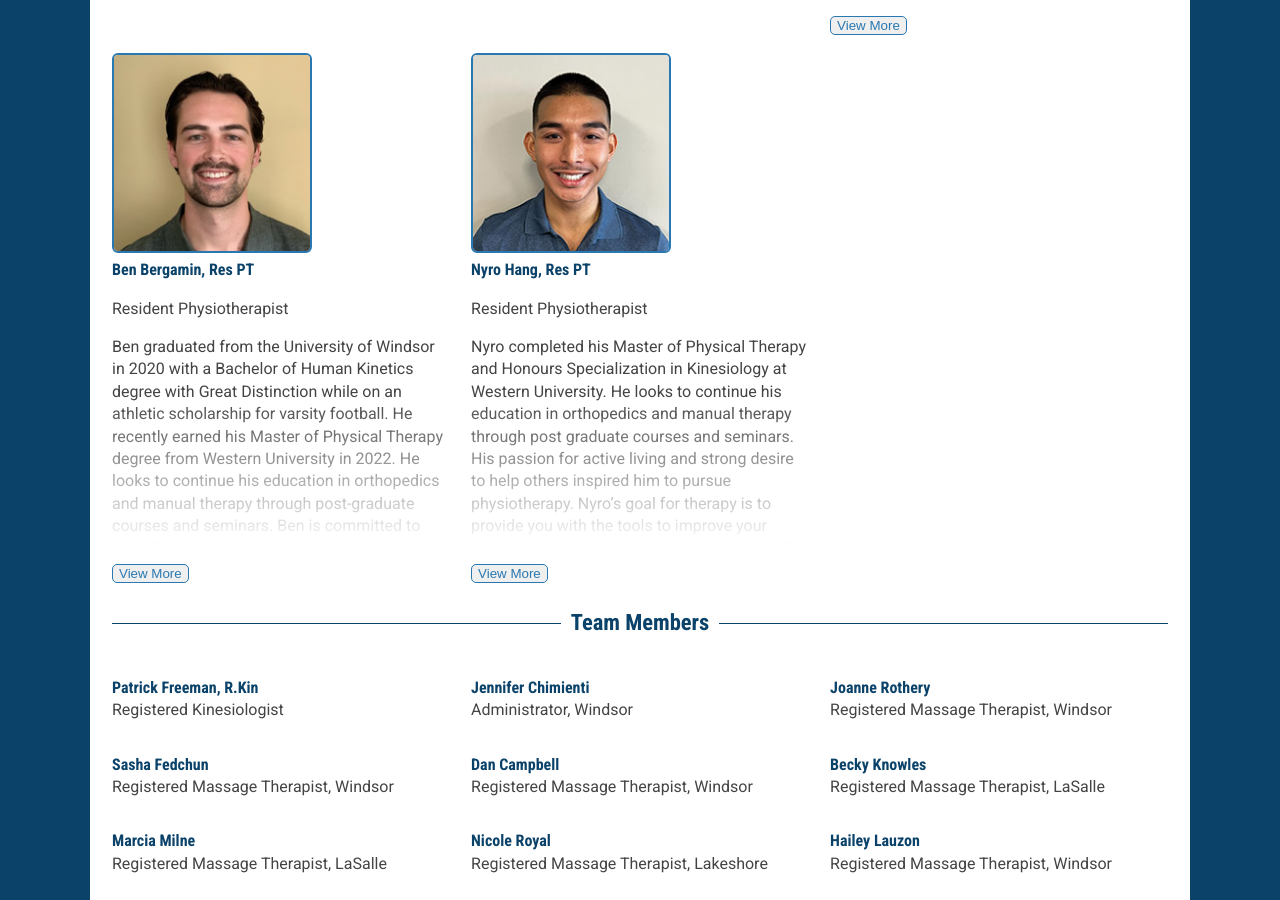
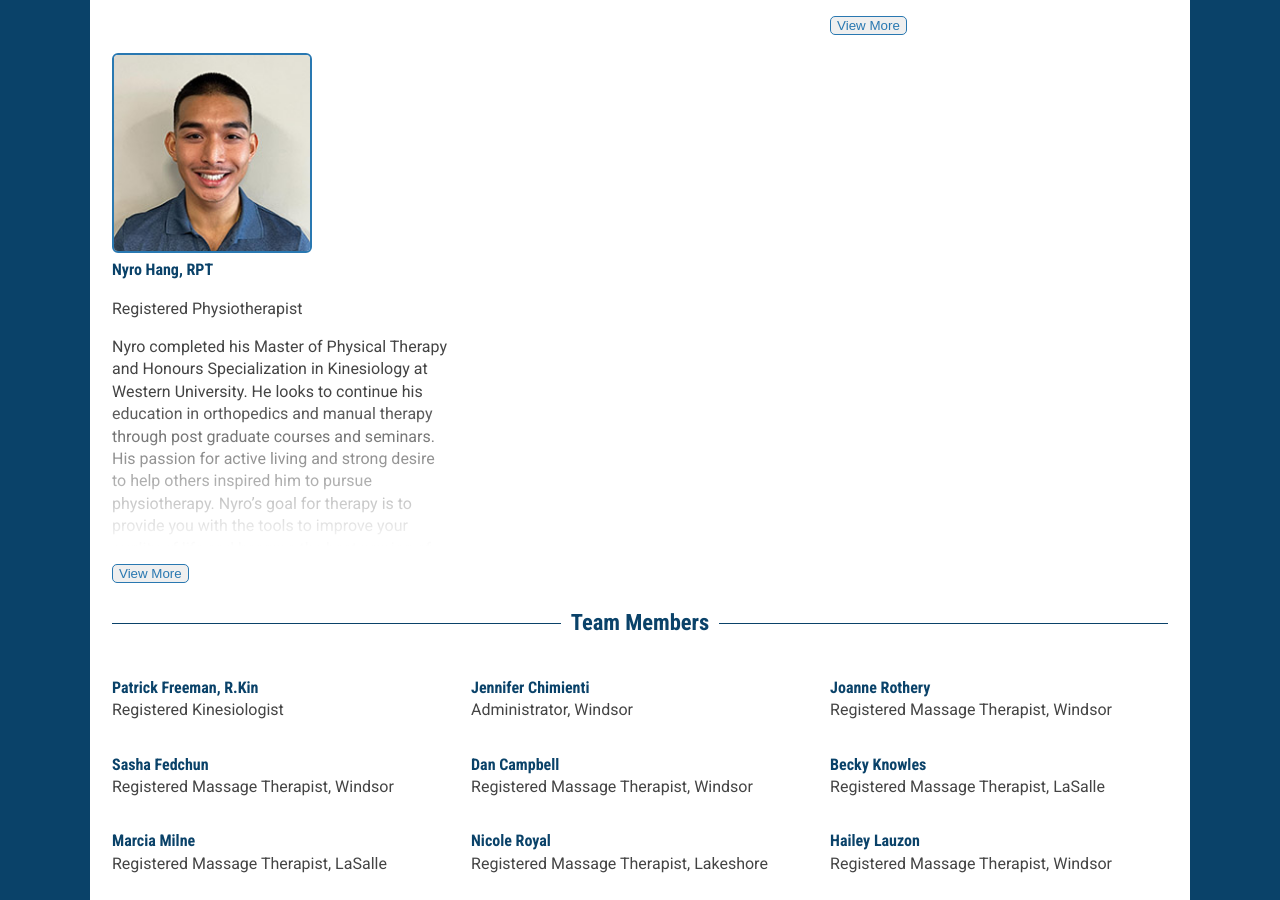
Before and after one commit to tobyl/pinnacle, a Jekyll site: the page built from our-staff.markdown, in a window 1280 px wide and 900 px high, scrolled down 2489 px. Built offline with Jekyll 4.4.1, drawn with Linux system fonts in a browser that asks for light colours.

Commit message:
staff updates.

```diff
--- a/our-staff.markdown
+++ b/our-staff.markdown
@@ -79,14 +79,14 @@ slug: our-staff
     </div>
   </div>
   <div class="three-columns staff-column">
-    <div class="third-column">
+    <!-- <div class="third-column">
       <p><img class="wp-image-221" src="/assets/img/ben-bergamin.jpg" alt="Ben Bergamin"><br><strong>Ben Bergamin, Res PT</strong></p>
       <p>Resident Physiotherapist</p>
       <p class="staff-hidden-copy">Ben graduated from the University of Windsor in 2020 with a Bachelor of Human Kinetics degree with Great Distinction while on an athletic scholarship for varsity football. He recently earned his Master of Physical Therapy degree from Western University in 2022. He looks to continue his education in orthopedics and manual therapy through post-graduate courses and seminars. Ben is committed to providing evidence-based, patient-centred care and values the importance of self-management, activity, and education.</p>
-    </div>
+    </div> -->
     <div class="third-column">
-      <p><img class="wp-image-221" src="/assets/img/nyro-hang.jpg" alt="Nyro Hang"><br><strong>Nyro Hang, Res PT</strong></p>
-      <p>Resident Physiotherapist</p>
+      <p><img class="wp-image-221" src="/assets/img/nyro-hang.jpg" alt="Nyro Hang"><br><strong>Nyro Hang, RPT</strong></p>
+      <p>Registered Physiotherapist</p>
       <p class="staff-hidden-copy">Nyro completed his Master of Physical Therapy and Honours Specialization in Kinesiology at Western University. He looks to continue his education in orthopedics and manual therapy through post graduate courses and seminars. His passion for active living and strong desire to help others inspired him to pursue physiotherapy. Nyro’s goal for therapy is to provide you with the tools to improve your quality of life and become the best version of yourself. Nyro has experience working with patients with a variety of conditions. He understands that there is no pre-set way to help someone and is passionate in delivering individualized and compassionate care to all his patients.</p>
     </div>
     <div class="third-column"></div>
```
